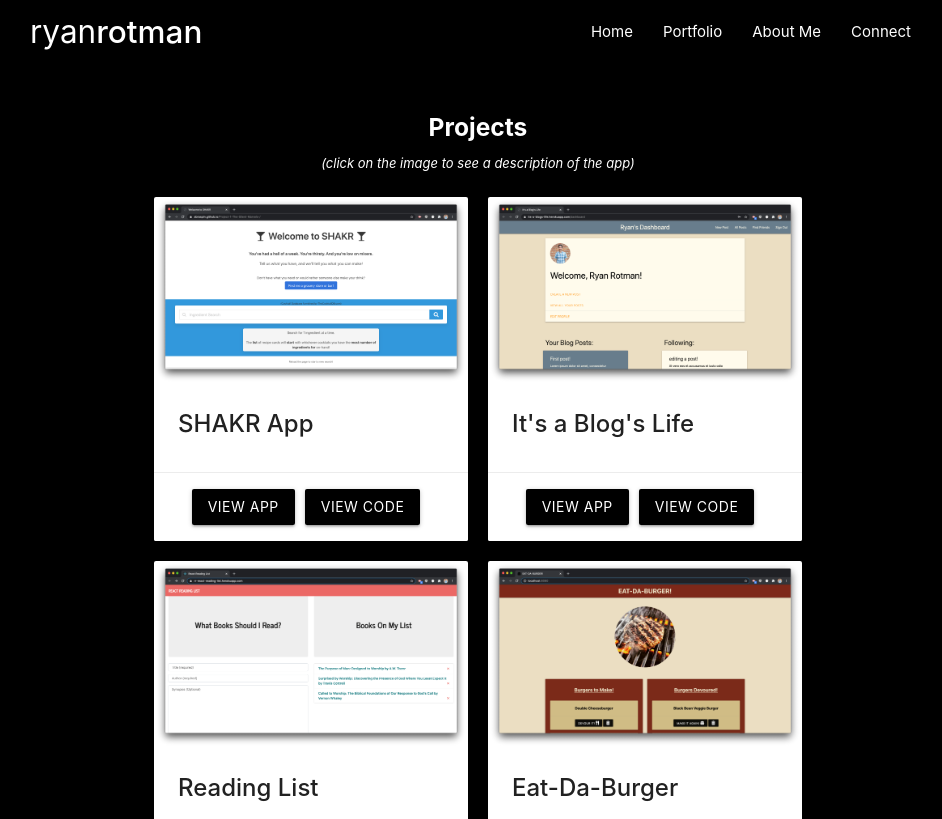
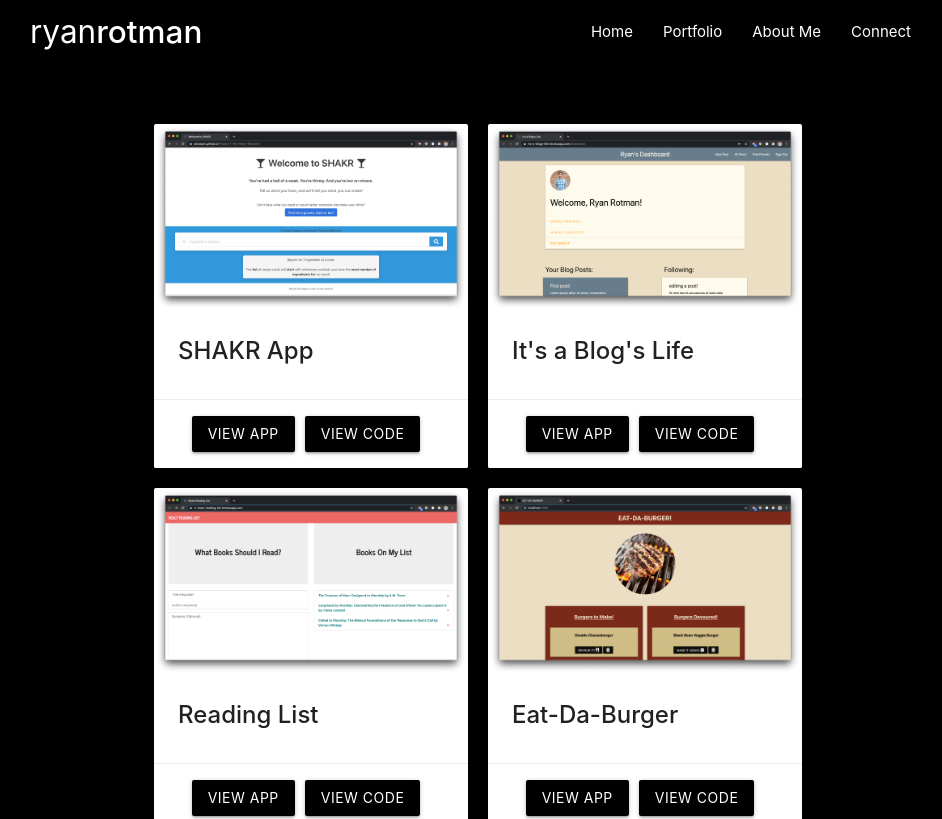
Before and after one commit to ryanrotman/ryanrotman.github.io, a React (Create React App) app: page /portfolio in a window 1280 px wide. Shown: the top 819 px of the page, without its empty margins (162-1104 px from the left). Built offline with nearby package versions, Linux system fonts and the light colour scheme.

Commit message:
removed projects heading and note; moved to Projects component

```diff
--- a/src/pages/Portfolio.js
+++ b/src/pages/Portfolio.js
@@ -10,8 +10,6 @@ function Portfolio(props) {
 
     return (
         <div className="container portfolio-container center-align">
-            <h5 className="white-text" id="projects-heading">Projects</h5>
-            <p className="white-text center-align" id="projects-note"><i>(click on the image to see a description of the app)</i></p>
             <Project
             project={props.project}
             />
```
